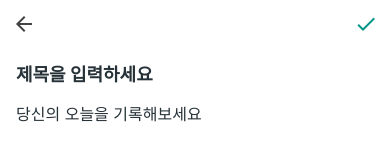
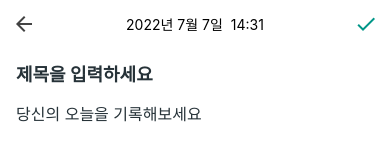
Before and after one commit to ShimHyesu/ExpoApp, a React Native app: screen /Write in a window 390 px wide. Shown: the top 160 px of the page. Built offline with nearby package versions, Linux system fonts and the light colour scheme.

Commit message:
날짜 및 시간 수정 기능 구현하기 - WriteHeader에서 날짜 및 시간 보여주기

```diff
--- a/components/WriteHeader.js
+++ b/components/WriteHeader.js
@@ -1,25 +1,43 @@
 import React from "react";
-import { StyleSheet, View, Pressable } from "react-native";
+import { StyleSheet, View, Pressable, Text } from "react-native";
 import Icon from "react-native-vector-icons/MaterialIcons";
 import { useNavigation } from "@react-navigation/native";
 
+import { format } from "date-fns";
+import { ko } from "date-fns/locale";
+
 import TransparentCircleButton from "./TransparentCircleButton";
 
-function WriteHeader({ onSave, onAskRemove, isEditing }) {
+// WriteHeader에서 Props로 받아온 date 보여주도록 수정 -> 컴포넌트 중앙에 위치
+function WriteHeader({ onSave, onAskRemove, isEditing, date, onChangeDate }) {
   const navigation = useNavigation();
 
   //뒤로가기 버튼
   const onGoBack = () => {
     navigation.pop();
   };
+
   return (
     <View style={styles.block}>
+      {/* 뒤로가기 버튼 */}
       <TransparentCircleButton
         onPress={onGoBack}
         name="arrow-back"
         color="#424242"
       />
 
+      {/* 날짜 및 시간 */}
+      <View style={styles.center}>
+        <Pressable>
+          <Text>{format(new Date(date), "PPP", { locale: ko })}</Text>
+        </Pressable>
+        <View style={styles.separator} />
+        <Pressable>
+          <Text>{format(new Date(date), "p", { locale: ko })}</Text>
+        </Pressable>
+      </View>
+
+      {/* 삭제버튼 */}
       <View style={styles.buttons}>
         {/* isEditing Props가 true일 때만 삭제버튼 보여주고 이 버튼 눌렀을때 onAskRemove 호출 */}
         {isEditing && (
@@ -31,6 +49,7 @@ function WriteHeader({ onSave, onAskRemove, isEditing }) {
           />
         )}
 
+        {/* 등록버튼 */}
         <TransparentCircleButton
           name="check"
           color="#009688"
@@ -51,6 +70,25 @@ const styles = StyleSheet.create({
     alignItems: "center",
     justifyContent: "space-between",
   },
+
+  center: {
+    // position: 'absolute' 하고 left, right, top, bottom 모두 0 -> 상위 컴포넌트 크기만큼 꽉 채운다
+    position: "absolute",
+    left: 0,
+    right: 0,
+    top: 0,
+    bottom: 0,
+    alignItems: "center",
+    justifyContent: "center",
+    // zIndex: 컴포넌트가 다른 컴포넌트와 위치가 중첩될 때 앞 레이어 나타날지, 뒤 레이어에 나타날지 결정
+    zIndex: -1,
+    flexDirection: "row",
+  },
+
+  separator: {
+    width: 8,
+  },
+
   buttons: {
     flexDirection: "row",
     alignItems: "center",
--- a/package.json
+++ b/package.json
@@ -10,6 +10,7 @@
     "eject": "expo eject"
   },
   "dependencies": {
+    "@react-native-community/datetimepicker": "^6.2.0",
     "@react-navigation/bottom-tabs": "^6.3.1",
     "@react-navigation/material-bottom-tabs": "^6.2.1",
     "@react-navigation/native": "^6.0.10",
@@ -22,6 +23,7 @@
     "react-native": "0.68.2",
     "react-native-calendars": "^1.1285.0",
     "react-native-get-random-values": "^1.8.0",
+    "react-native-modal-datetime-picker": "^13.1.2",
     "react-native-paper": "^4.12.2",
     "react-native-safe-area-context": "^4.3.1",
     "react-native-screens": "^3.13.1",
--- a/screens/WriteScreen.js
+++ b/screens/WriteScreen.js
@@ -2,7 +2,6 @@ import React, { useState, useContext } from "react";
 // 화면에서 기본적으로 보여지는 줄 수 초과할 경우
 // 안드로이드는 별 문제x, iOS는 하단 내용 잘리게 됨 -> KeyboardAvoidingView 적용
 import {
-  SafeAreaView,
   Text,
   StyleSheet,
   StatusBar,
@@ -10,6 +9,7 @@ import {
   Platform,
   Alert,
 } from "react-native";
+import { SafeAreaView } from "react-native-safe-area-context";
 import { useNavigation } from "@react-navigation/native";
 
 import WriteHeader from "../components/WriteHeader";
@@ -25,19 +25,22 @@ function WriteScreen({ route }) {
   const [title, setTitle] = useState(log?.title ?? "");
   const [body, setBody] = useState(log?.body ?? "");
   const navigation = useNavigation();
+  // date 상태 관리
+  const [date, setDate] = useState(log ? new Date(log.date) : new Date());
 
   const { onCreate, onModify, onRemove } = useContext(LogContext);
 
+  // onSave에서 수정하거나 새로 저장할때 date상태 사용하도록 변경
   const onSave = () => {
     if (log) {
       onModify({
         id: log.id,
-        date: log.date,
+        date: date.toISOString(),
         title,
         body,
       });
     } else {
-      onCreate({ title, body, date: new Date().toISOString() });
+      onCreate({ title, body, date: date.toISOString() });
     }
     navigation.pop();
   };
@@ -70,11 +73,13 @@ function WriteScreen({ route }) {
         style={styles.avoidingView}
         behavior={Platform.OS === "ios" ? "padding" : undefined}
       >
-        {/* NOT연산자를 두번 사용할 경우 log값이 유효한 객체이면 true, 값이 null이나 undefined면 false */}
+        {/* date와 onChangeDate를 Props로 넣어줌 */}
         <WriteHeader
           onSave={onSave}
           onAskRemove={onAskRemove}
           isEditing={!!log}
+          date={date}
+          onChangeDate={setDate}
         />
         <WriteEditor
           title={title}
```
Also changed, not shown: 1 other file (tests, documents, lock files or other folders).
